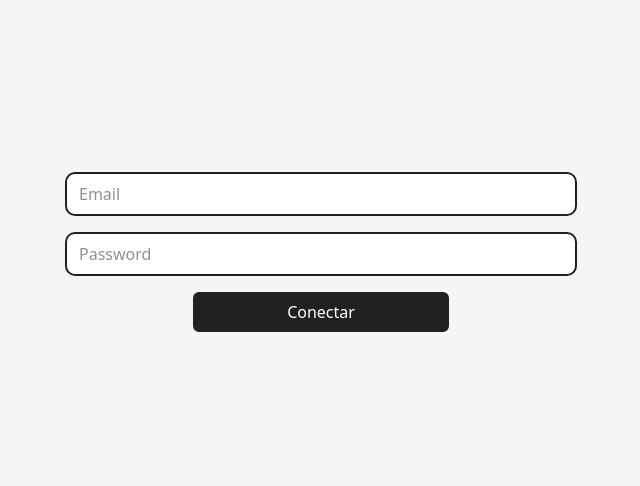
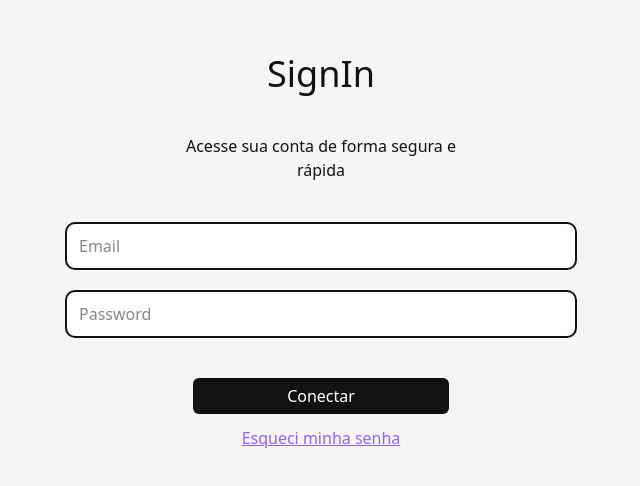
Before and after one commit to victorhug01/zappy-nextjs, a Next.js app: page /signIn in a window 1280 px wide. Shown: the part 148-634 px from the top of the page, without its empty margins (319-959 px from the left). Built offline with nearby package versions, Linux system fonts and the light colour scheme.

Commit message:
criando pagina de login

```diff
--- a/package.json
+++ b/package.json
@@ -16,7 +16,8 @@
     "next": "15.3.4",
     "next-themes": "^0.4.6",
     "react": "^19.0.0",
-    "react-dom": "^19.0.0"
+    "react-dom": "^19.0.0",
+    "react-hook-form": "^7.60.0"
   },
   "devDependencies": {
     "@eslint/eslintrc": "^3",
--- a/src/app/globals.css
+++ b/src/app/globals.css
@@ -13,13 +13,13 @@
 :root {
   --primary: #9163F2;
   --background: #f5f5f5;
-  --foreground-default: #212121;
+  --foreground-default: #121212;
   --foreground-inverse: #ffffff;
 }
 
 .dark {
-  --background: #212121;
-  --foreground-inverse: #212121;
+  --background: #121212;
+  --foreground-inverse: #121212;
   --foreground-default: #f5f5f5;
 
 }
--- a/src/app/signIn/components/form/index.tsx
+++ b/src/app/signIn/components/form/index.tsx
@@ -5,15 +5,24 @@ import React from "react";
 export default function FormComponent() {
   return (
     <form className="w-full sm:max-w-lg grid place-items-center gap-4">
+      <div className="w-full text-center grid gap-10 mb-6">
+        <h1 className="text-foreground-default text-4xl">SignIn</h1>
+        <p className="text-foreground-default text-center">Acesse sua conta de forma segura e<br/>rápida</p>
+      </div>
+      <div className="w-full grid gap-5 mb-6">
         <label className="floating-label w-full">
-        <input type="text" placeholder="Email" className="input input-lg bg-foreground-inverse border-foreground-default border-[1.5px] sm:border-2 rounded-[10px] text-foreground-default w-full h-14 sm:h-11 text-base" />
+            <input type="text" placeholder="Email" className="input input-lg bg-foreground-inverse border-foreground-default border-[1.5px] sm:border-2 rounded-[10px] text-foreground-default w-full h-14 md:h-12 text-base" />
             <span className="!bg-foreground-inverse text-primary">Email</span>
         </label>
         <label className="floating-label w-full">
-        <input type="text" placeholder="Password" className="input input-lg bg-foreground-inverse border-foreground-default border-[1.5px] sm:border-2 rounded-[10px] text-foreground-default w-full h-14 sm:h-11 text-base" />
+            <input type="password" placeholder="Password" className="input input-lg bg-foreground-inverse border-foreground-default border-[1.5px] sm:border-2 rounded-[10px] text-foreground-default w-full h-14 md:h-12 text-base" />
             <span className="!bg-foreground-inverse text-primary">Password</span>
         </label>
-      <button className="bg-foreground-default hover:bg-primary hover:text-foreground-default text-foreground-inverse border-2 border-foreground-default hover:border-primary p-1.5 rounded-md hover:cursor-pointer w-full sm:max-w-64 font-medium" aria-label="Botão de login">Conectar</button>
+      </div>
+      <div className="w-full grid text-center gap-3 place-items-center">
+        <button className="bg-foreground-default hover:bg-primary hover:text-foreground-default text-foreground-inverse border-foreground-default hover:border-primary p-1.5 rounded-md hover:cursor-pointer w-full sm:max-w-64 font-medium h-12 md:h-9" aria-label="Botão de login">Conectar</button>
+        <p className="text-primary underline hover:cursor-pointer">Esqueci minha senha</p>
+      </div>
     </form>
   );
 }
```
Also changed, not shown: 1 other file (tests, documents, lock files or other folders). Lines whose indentation alone changed are shown as unchanged.
